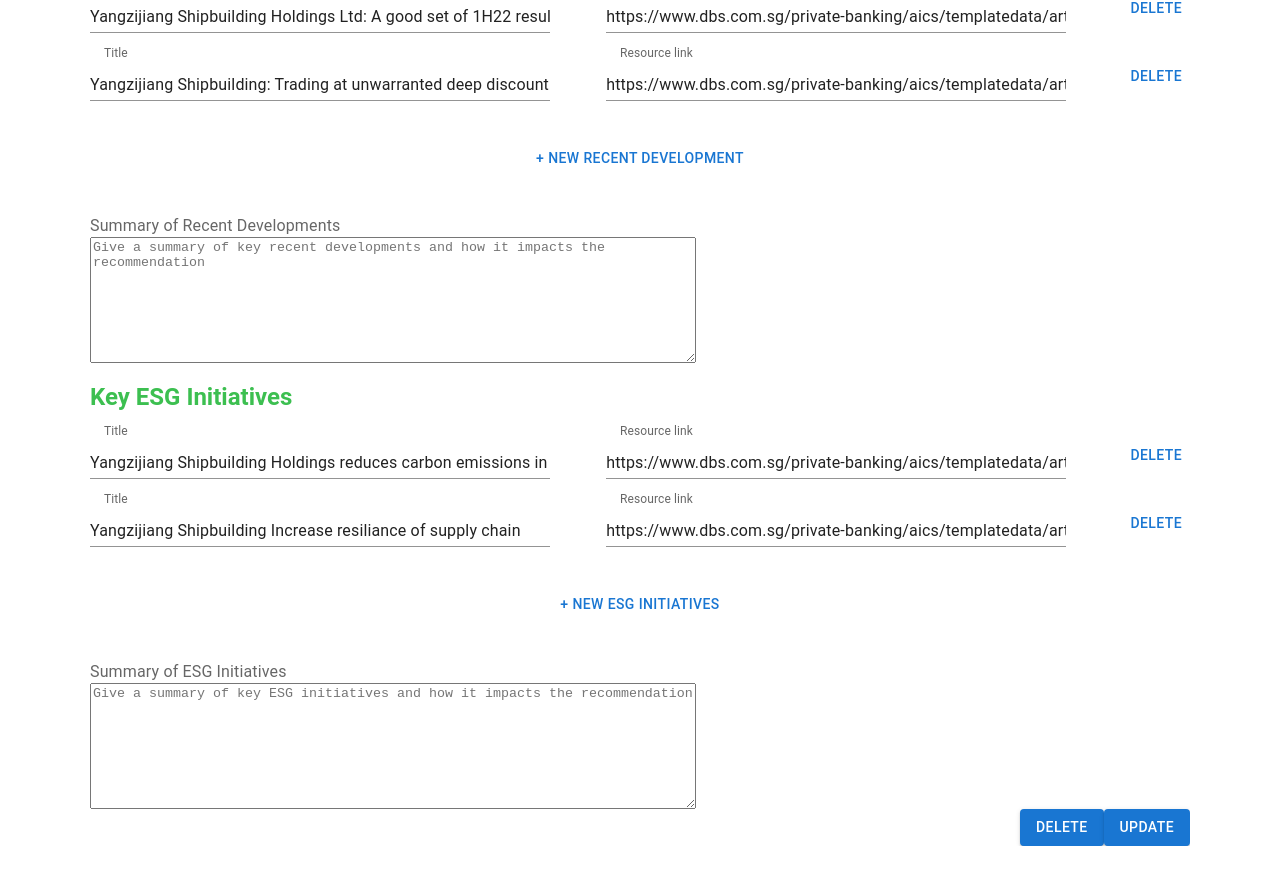
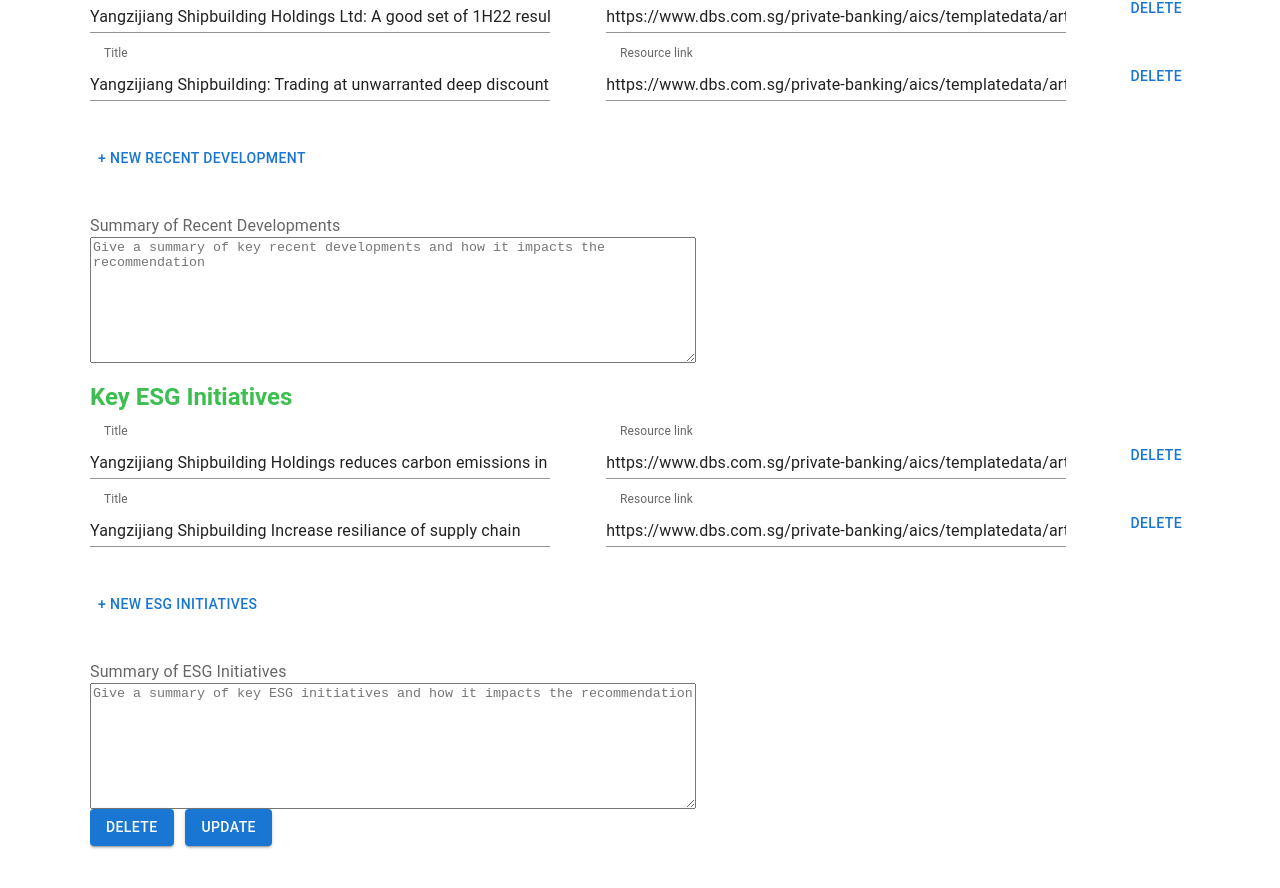
Before and after one commit to kyun99/CitiHackOverflow2022_JJYK, a React (Create React App) app in the folder client/: page /banker/edit in a window 1280 px wide. Shown: the part 318-1206 px from the top of the page. Built offline with nearby package versions, Linux system fonts and the light colour scheme; the HTML template or start-up script is replaced by a standard one.

Commit message:
aligned buttons for companydetail page, but edit analysis page button im unable to align

```diff
--- a/client/src/components/BankerForm.js
+++ b/client/src/components/BankerForm.js
@@ -141,7 +141,7 @@
           </Grid>
         ))}
         <br/>
-        <Box textAlign='center'>
+        <Box textAlign='left'>
           <Button onClick={addRecentDevelopments}>+ New Recent Development</Button>
         </Box>
         <br/>
@@ -171,7 +171,7 @@
           </Grid>
         ))}
         <br/>
-        <Box textAlign='center'>
+        <Box textAlign='left'>
         <Button onClick={addEsgInitiatives}>+ New ESG Initiatives</Button>
         </Box>
         <br/>
@@ -184,9 +184,16 @@
         </Grid>
 
         {!props.isCreateNew && (
-        <Box textAlign='right'>
-        <Button variant='contained' onClick={props.handleDelete}>Delete</Button>
-        <Button variant='contained'onClick={props.handleUpdate}>Update</Button>
+        <Box textAlign='left'>
+        <div style={{ display: 'flex', flexDirection: 'row', marginBottom: '20px' }}>
+          <div>
+          <Button variant='contained' onClick={props.handleDelete}>Delete</Button>
+          </div>
+          <div>
+          &nbsp;&nbsp;&nbsp;
+          <Button variant='contained'onClick={props.handleUpdate}>Update</Button>
+          </div>
+        </div>
         </Box>)}
         {props.isCreateNew && (
           <Box textAlign='right'>
--- a/client/src/components/CompanyDetailPage.js
+++ b/client/src/components/CompanyDetailPage.js
@@ -18,9 +18,11 @@
             <h1 className="name">{CompanyName}</h1>
             </Grid>
             <Grid item textAlign='right'>
-            { props.isBanker && <Button variant='contained' >
-              <a href={editLink}>Edit Analysis</a>
+            <div style={{ display:"flex" }}>
+            { props.isBanker && <Button variant='contained' style={{marginLeft:"auto"}}>
+              <a href={editLink} >Edit Analysis</a>
               </Button>}
+            </div>
             </Grid>
           </Grid>
          </div>
```
